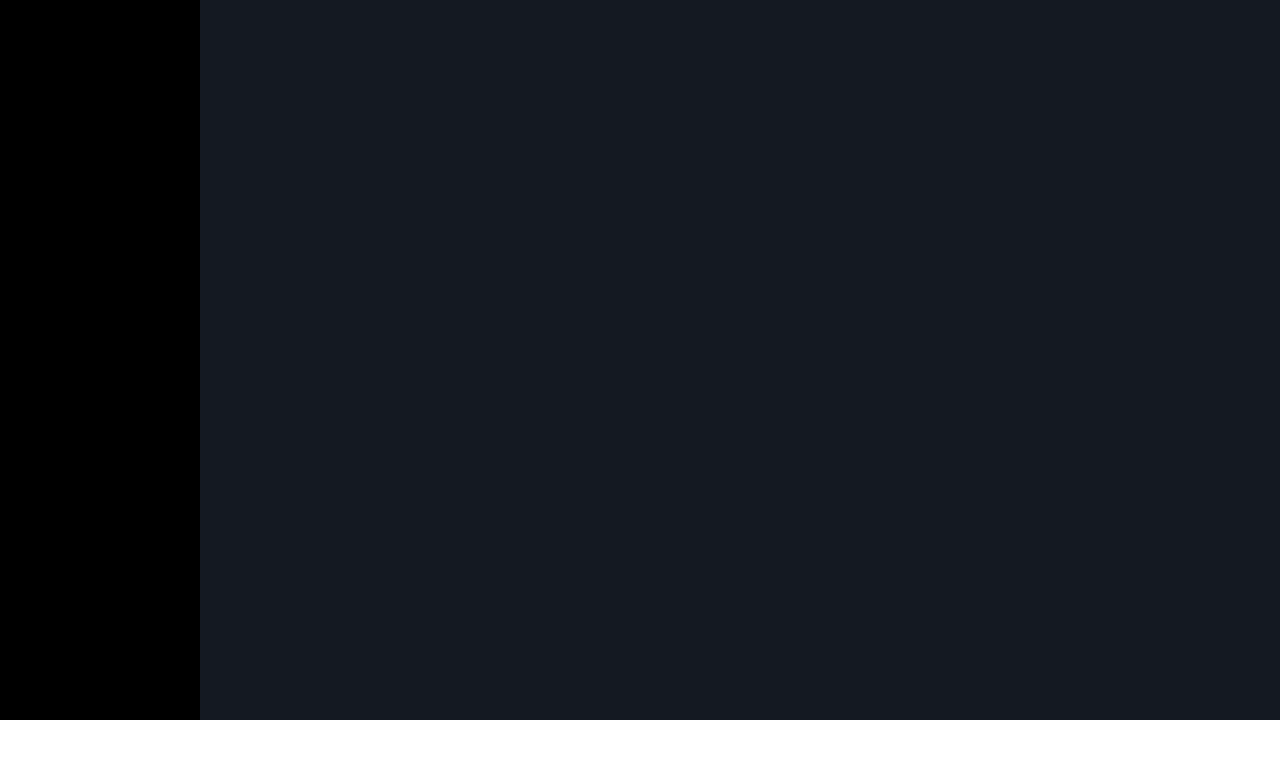
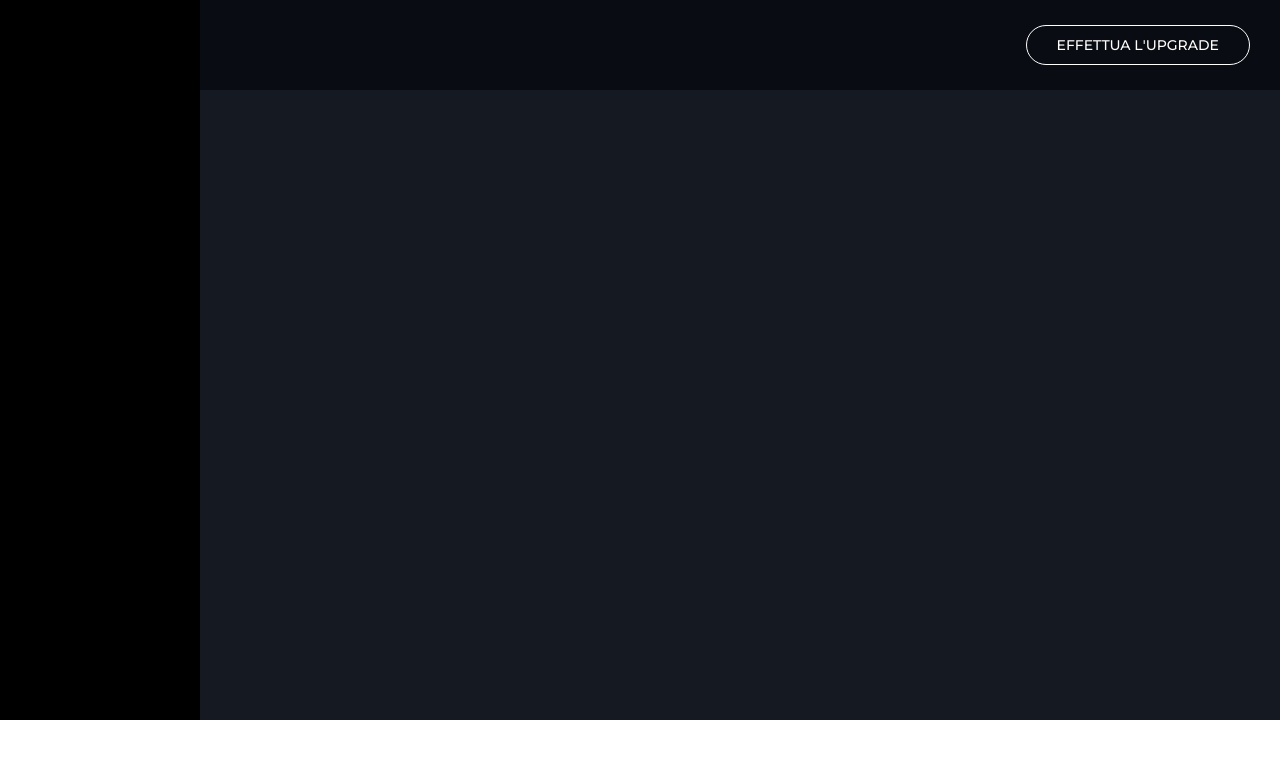
Before and after one commit to scarpi2001/vue-spotifyweb, a Vue app: page / in a window 1280 px wide. Shown: the top 758 px of the page. Built offline with nearby package versions, Linux system fonts and the light colour scheme.

Commit message:
creato componente ContentTop e importato in MainContent

```diff
--- a/src/components/main_components/MainContent.vue
+++ b/src/components/main_components/MainContent.vue
@@ -1,16 +1,34 @@
 <script>
+import ContentTop from './content_components/ContentTop.vue'
 export default {
     name: "MainContent",
     components: {
-
+        ContentTop,
     }
 }
 </script>
 
 <template>
+    <div id="top_bar">
+        <ContentTop />
+    </div>
 </template>
 
 <style lang="scss" scoped>
 @use "../../styles/partials/variables" as*;
 @use "../../styles/general.scss" as*;
+
+#top_bar {
+    display: flex;
+    justify-content: flex-end;
+    align-items: center;
+    position: fixed;
+    top: 0;
+    right: 0;
+    height: 90px;
+    width: calc(100% - 200px);
+    background-color: rgba(0, 0, 5, 0.5);
+    padding: 0px 30px;
+    z-index: 999;
+}
 </style>
--- /dev/null
+++ b/src/components/main_components/content_components/ContentTop.vue
@@ -0,0 +1,34 @@
+<script>
+export default {
+    name: "ContentTop",
+}
+</script>
+
+<template>
+
+    <a class="btn link" href="#">
+        EFFETTUA L'UPGRADE
+    </a>
+
+</template>
+
+<style lang="scss" scoped>
+@use "../../../styles/partials/variables" as*;
+@use "../../../styles/general.scss" as*;
+
+.btn {
+    border: 1px solid white;
+    border-radius: 20px;
+    padding: 10px 30px;
+    color: white;
+    transition: all 0.5s;
+
+    &:hover {
+        scale: 1.2;
+    }
+
+    .link {
+        color: #fff;
+    }
+}
+</style>
--- a/src/styles/_general.scss
+++ b/src/styles/_general.scss
@@ -1,5 +1,6 @@
 @import url('https://fonts.googleapis.com/css2?family=Montserrat:wght@500&display=swap');
 
+//GENERALI
 * {
     margin: 0;
     padding: 0;
@@ -10,3 +11,7 @@ body {
     font-size: 14px;
     font-family: 'Montserrat', sans-serif;
 }
+
+.link {
+    text-decoration: none;
+}
```
